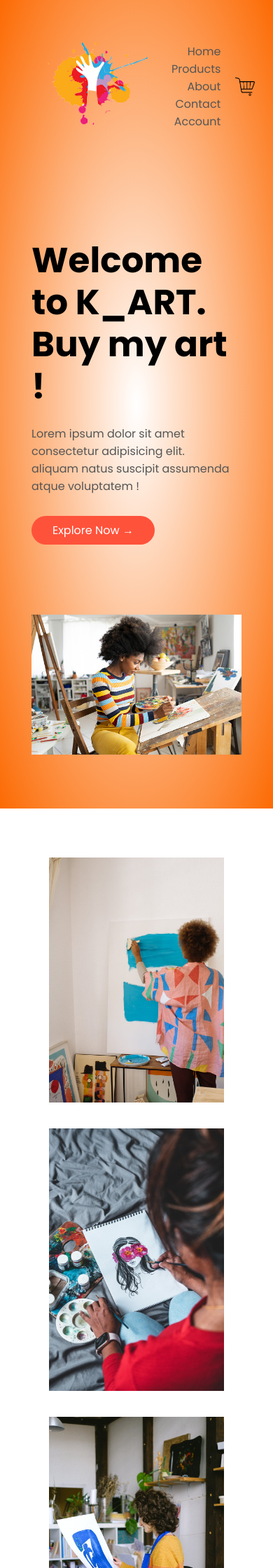
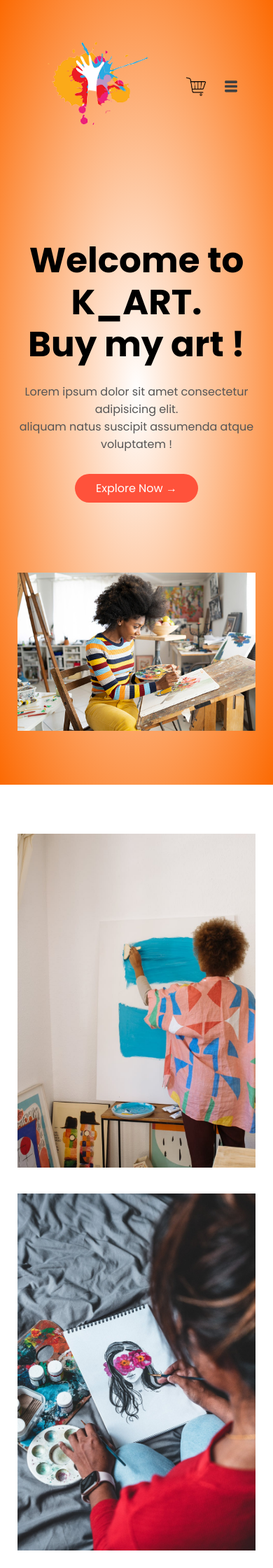
Before and after one commit to msabeni/k_art_frontend, a PHP site: page / in a window 390 px wide. Shown: the top 2240 px of the page at 70% size. Run offline with PHP 8.4, Linux system fonts and the light colour scheme.

Commit message:
make the website responsive

```diff
--- a/index.html
+++ b/index.html
@@ -34,7 +34,7 @@
             />
           </div>
           <nav>
-            <ul>
+            <ul id="MenuItems">
               <li><a href="">Home</a></li>
               <li><a href="">Products</a></li>
               <li><a href="">About</a></li>
@@ -45,6 +45,14 @@
           <img
             src="images/cart_ccexpress.png"
             alt="cart"
+            width="30px"
+            height="30px"
+          />
+          <img
+            src="images/menu-icon_ccexpress.png"
+            alt="menu-icon"
+            class="menu-icon"
+            onclick="menutoggle()"
             width="30px"
             height="30px"
           />
@@ -244,5 +252,22 @@
         <p class="copyright">copyright 2022- kemi</p>
       </div>
     </div>
+
+    <!-- ==== js for toggle menu ==== -->
+    <script>
+      var MenuItems = document.getElementById("MenuItems");
+
+      MenuItems.style.maxHeight = "0px";
+
+      function menutoggle(){
+        if(MenuItems.style.maxHeight == "0px"){
+          MenuItems.style.maxHeight = "200px";
+        }
+        else
+        {
+          MenuItems.style.maxHeight = "0px";
+        }
+      }
+    </script>
   </body>
 </html>
--- a/style.css
+++ b/style.css
@@ -40,6 +40,10 @@ nav ul li {
 a {
   text-decoration: none;
   color: #555;
+}
+.menu-icon {
+  margin-left: 20px;
+  display: none;
 }
 
 /* ------ first section ----- */
@@ -227,3 +231,46 @@ ul {
 .copyright {
   text-align: center;
 }
+
+/* ------ media query for menu ----- */
+@media only screen and (max-width: 800px) {
+  nav ul {
+    position: absolute;
+    top: 70px;
+    left: 0;
+    background: #ffdb58;
+    width: 25%;
+    margin-top: 80px;
+    margin-left: 485px;
+    padding-left: 10px;
+    overflow: hidden;
+    transition: max-height 0.5s;
+  }
+  nav ul li {
+    display: block;
+    margin-right: 50px;
+    margin-top: 10px;
+    margin-bottom: 10px;
+  }
+  .menu-icon {
+    display: block;
+    cursor: pointer;
+  }
+}
+/* ------ media query for less than 600 screen size ----- */
+@media only screen and (max-width: 600px) {
+  .row {
+    text-align: center;
+  }
+  .col-2,
+  .col-3,
+  .col-4,
+  .footer-col-1,
+  .footer-col-2,
+  .footer-col-3 {
+    flex-basis: 100%;
+  }
+  nav ul {
+    margin-left: 400px;
+  }
+}
```
Also changed, not shown: images/menu-icon.png (added), images/menu-icon_ccexpress.png (added).
